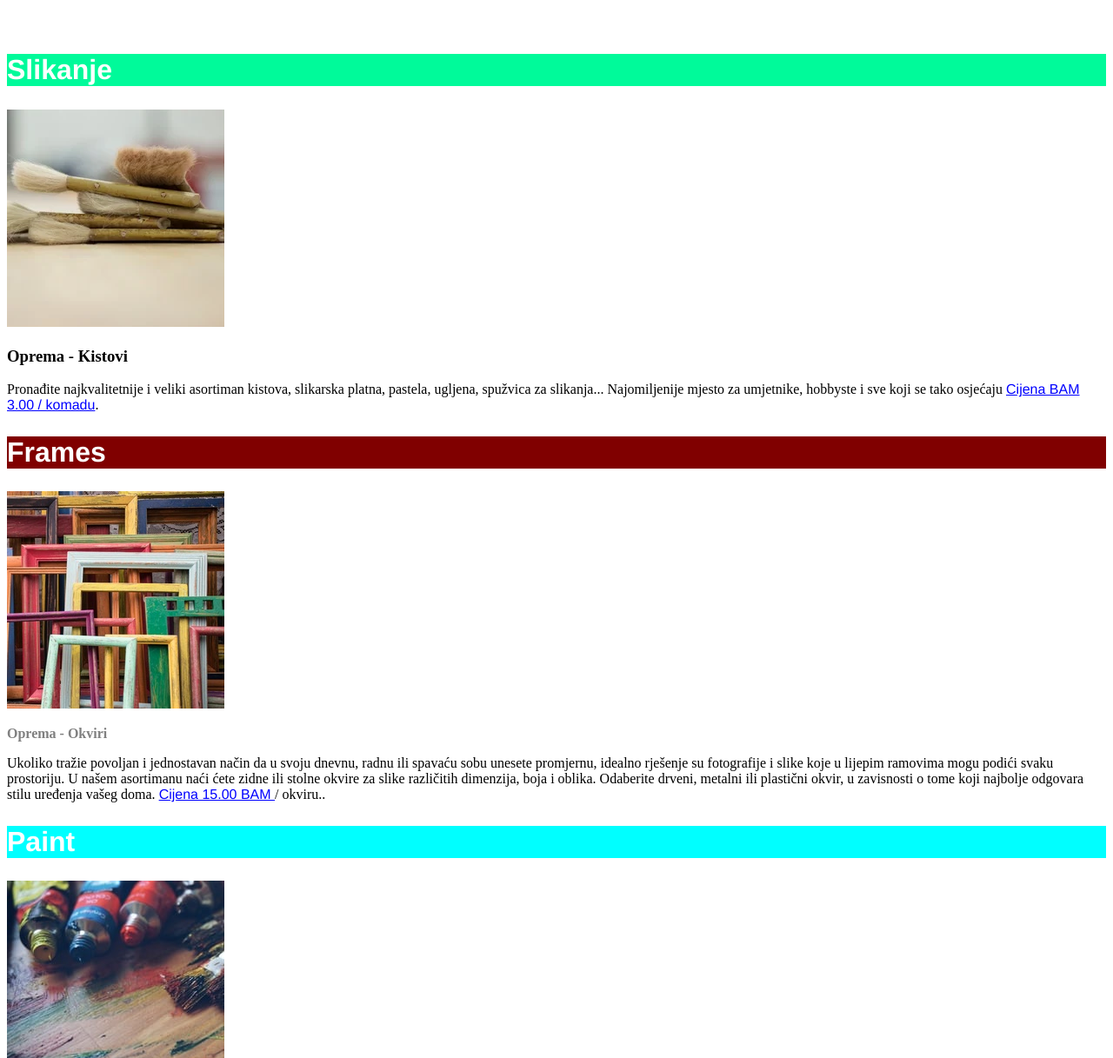
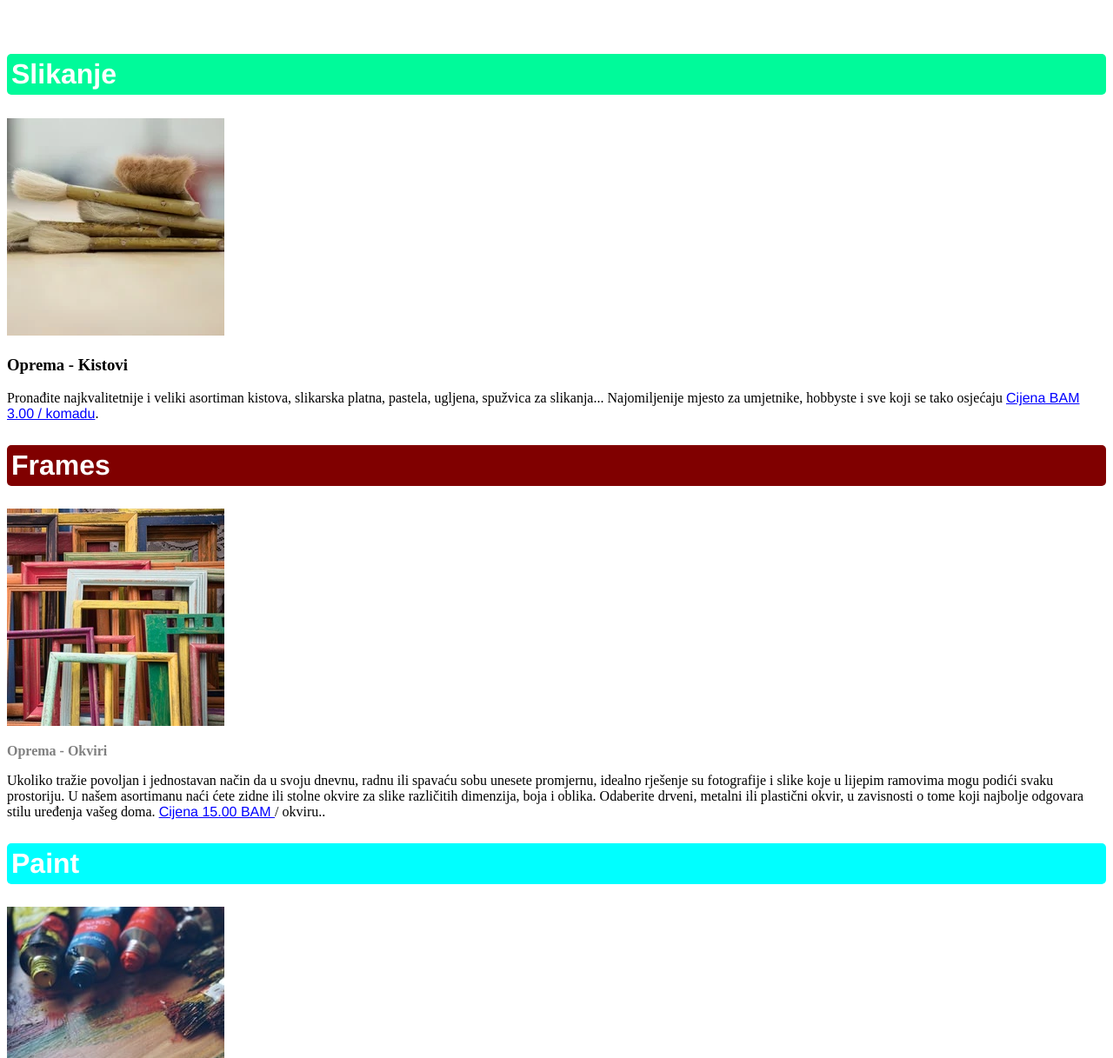
Before and after one commit to amulalic/nahla, a plain HTML site: page index.html in a window 1280 px wide. Shown: the part 408-1625 px from the top of the page at 87% size. Drawn offline with Linux system fonts and the light colour scheme.

Commit message:
Update style.css

```diff
--- a/resources/css/style.css
+++ b/resources/css/style.css
@@ -25,15 +25,21 @@ h2 {
 .brushes {
 
     background-color: mediumspringgreen;
+  border-radius: 5px;
+  padding: 5px;
 }
 .frames {
 
   background-color: maroon;
+  border-radius: 5px;
+  padding: 5px;
 
 }
 .paint {
 
     background-color: aqua;
+  border-radius: 5px;
+  padding: 5px;
 
 }
 h3.oprema {
```
